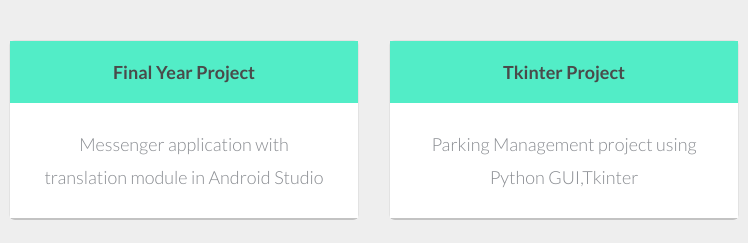
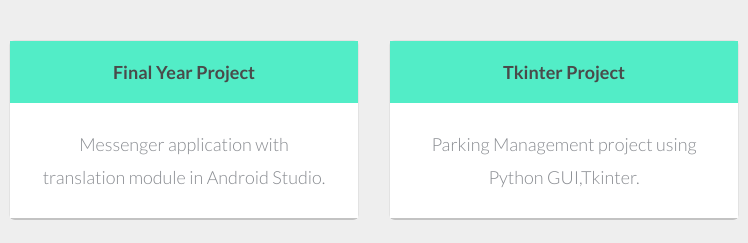
Before and after one commit to brightonthomas007/brightonthomas007.github.io, a plain HTML site: page index.html in a window 1280 px wide. Shown: the part 1640-1883 px from the top of the page, 76-824 px from the left. Drawn offline with Linux system fonts and the light colour scheme.

Commit message:
Update index.html

```diff
--- a/index.html
+++ b/index.html
@@ -127,7 +127,7 @@
 						<h3>Final Year Project</h3>
 					</div>
 					<div class="edu-grid-info">
-						<h5>Messenger application with translation module in Android Studio</h5>
+						<h5>Messenger application with translation module in Android Studio.</h5>
 					</div>
 				</div>
 			</div>
@@ -138,7 +138,7 @@
 						<h3>Tkinter Project</h3>
 					</div>
 					<div class="edu-grid-info">
-						<h5>Parking Management project using Python GUI,Tkinter</h5>
+						<h5>Parking Management project using Python GUI,Tkinter.</h5>
 					</div>
 				</div>
 			</div>
```
